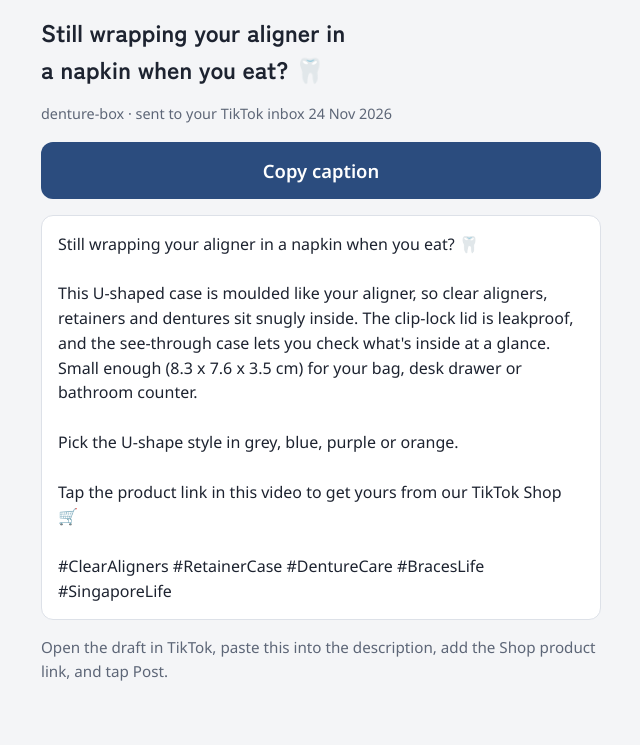
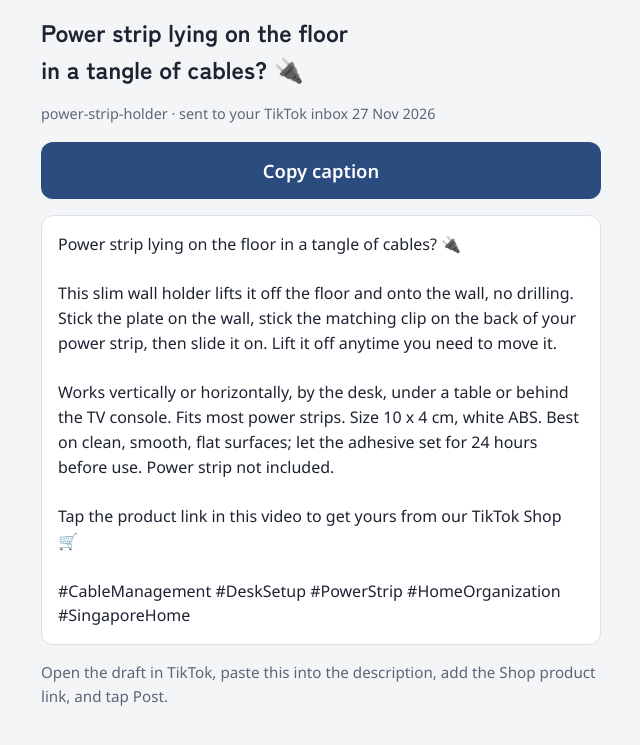
Before and after one commit to ReallyGoodOrNot/nihombashi, a plain HTML site: page index.html in a window 1280 px wide. Shown: the part 47-792 px from the top of the page, without its empty margins (319-959 px from the left). Drawn offline with Linux system fonts and the light colour scheme.

Commit message:
TikTok caption: power-strip-holder

```diff
--- a/index.html
+++ b/index.html
@@ -34,18 +34,18 @@ pre { margin: 0; white-space: pre-wrap; overflow-wrap: anywhere; font: 1rem/1.55
 </style></head><body>
 <main>
   <p class="brand">NIHOMBASHI</p>
-  <h1 id="product">Still wrapping your aligner in a napkin when you eat? 🦷</h1>
-  <p class="meta" id="sent">denture-box · sent to your TikTok inbox 24 Nov 2026</p>
+  <h1 id="product">Power strip lying on the floor in a tangle of cables? 🔌</h1>
+  <p class="meta" id="sent">power-strip-holder · sent to your TikTok inbox 27 Nov 2026</p>
   <button type="button" id="copy">Copy caption</button>
-  <pre id="cap" tabindex="0">Still wrapping your aligner in a napkin when you eat? 🦷
+  <pre id="cap" tabindex="0">Power strip lying on the floor in a tangle of cables? 🔌
 
-This U-shaped case is moulded like your aligner, so clear aligners, retainers and dentures sit snugly inside. The clip-lock lid is leakproof, and the see-through case lets you check what's inside at a glance. Small enough (8.3 x 7.6 x 3.5 cm) for your bag, desk drawer or bathroom counter.
+This slim wall holder lifts it off the floor and onto the wall, no drilling. Stick the plate on the wall, stick the matching clip on the back of your power strip, then slide it on. Lift it off anytime you need to move it.
 
-Pick the U-shape style in grey, blue, purple or orange.
+Works vertically or horizontally, by the desk, under a table or behind the TV console. Fits most power strips. Size 10 x 4 cm, white ABS. Best on clean, smooth, flat surfaces; let the adhesive set for 24 hours before use. Power strip not included.
 
 Tap the product link in this video to get yours from our TikTok Shop 🛒
 
-#ClearAligners #RetainerCase #DentureCare #BracesLife #SingaporeLife</pre>
+#CableManagement #DeskSetup #PowerStrip #HomeOrganization #SingaporeHome</pre>
   <p class="steps">Open the draft in TikTok, paste this into the description, add the Shop product link, and tap Post.</p>
 </main>
 <script>
```
